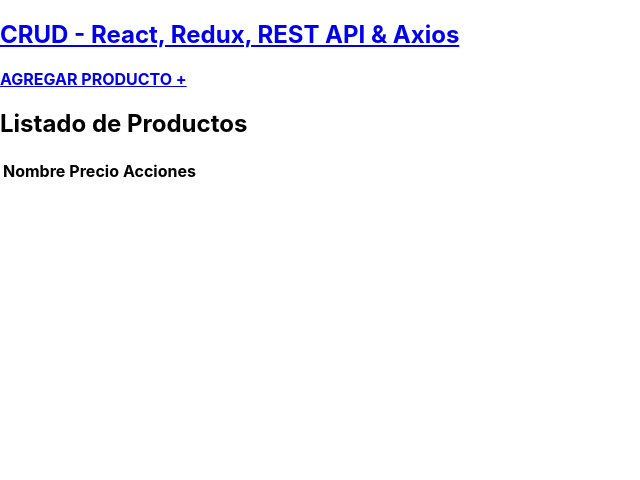
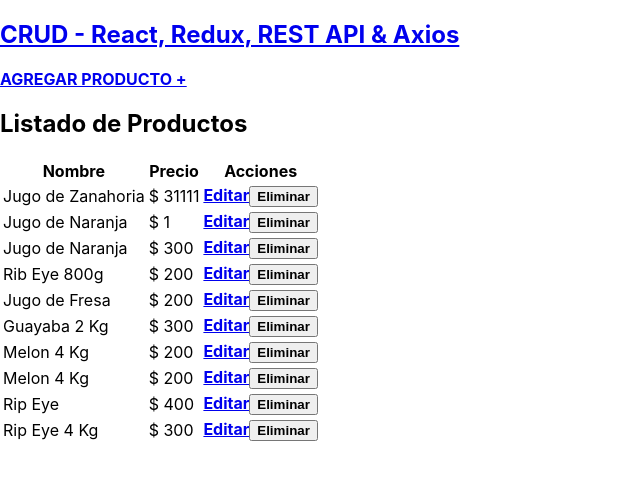
Before and after one commit to santiago-rodrig/products-manager, a React (Create React App) app: page / in a window 1280 px wide. Shown: the top 480 px of the page, without its empty margins (0-640 px from the left). Built offline with nearby package versions, Linux system fonts and the light colour scheme; data requests are answered from the project's data file; the HTML template or start-up script is replaced by a standard one.

Commit message:
add products listing in the component

```diff
--- a/src/actions/productos.ts
+++ b/src/actions/productos.ts
@@ -2,6 +2,9 @@
     AGREGAR_PRODUCTO,
     AGREGAR_PRODUCTO_EXITO,
     AGREGAR_PRODUCTO_ERROR,
+    OBTENER_PRODUCTOS,
+    OBTENER_PRODUCTOS_EXITO,
+    OBTENER_PRODUCTOS_ERROR,
 } from './types'
 
 import { Dispatch } from 'redux'
@@ -11,6 +14,7 @@
 export type Producto = {
     nombre: string
     precio: number
+    id?: number
 }
 
 // Crear nuevos productos
@@ -21,10 +25,10 @@
         try {
             await axiosClient.post('/productos', producto)
             dispatch(agregarProductoExito(producto))
-            Swal.fire('Correcto', 'El proyecto se ha creado correctamente', 'success')
+            Swal.fire('Correcto', 'El producto se ha creado correctamente', 'success')
         } catch (error) {
-            dispatch(agregarProductoError({ msg: 'No se pudo crear el proyecto' }))
-            Swal.fire('Error', 'No se pudo crear el proyecto', 'error')
+            dispatch(agregarProductoError({ msg: 'No se pudo crear el producto' }))
+            Swal.fire('Error', 'No se pudo crear el producto', 'error')
         }
     }
 }
@@ -42,3 +46,32 @@
     type: AGREGAR_PRODUCTO_ERROR,
     payload: error
 })
+
+// Obtener los productos
+export function obtenerProductos() {
+    return async (dispatch: Dispatch) => {
+        dispatch(obtenerProductosComienzo())
+
+        try {
+            const response = await axiosClient.get('/productos')
+            const productos = response.data
+            dispatch(obtenerProductosExito(productos))
+        } catch (_) {
+            dispatch(obtenerProductosError({ msg: 'No se pudieron obtener los productos' }))
+        }
+    }
+}
+
+const obtenerProductosComienzo = () => ({
+    type: OBTENER_PRODUCTOS
+})
+
+const obtenerProductosExito = (productos: Producto[]) => ({
+    type: OBTENER_PRODUCTOS_EXITO,
+    payload: productos
+})
+
+const obtenerProductosError = (error: { msg: string }) => ({
+    type: OBTENER_PRODUCTOS_ERROR,
+    payload: error
+})
--- a/src/actions/types/index.ts
+++ b/src/actions/types/index.ts
@@ -1,3 +1,9 @@
+// adding a product
 export const AGREGAR_PRODUCTO = 'AGREGAR_PRODUCTO'
 export const AGREGAR_PRODUCTO_EXITO = 'AGREGAR_PRODUCTO_EXITO'
 export const AGREGAR_PRODUCTO_ERROR = 'AGREGAR_PRODUCTO_ERROR'
+
+// getting the products
+export const OBTENER_PRODUCTOS = 'OBTENER_PRODUCTOS'
+export const OBTENER_PRODUCTOS_EXITO = 'OBTENER_PRODUCTOS_EXITO'
+export const OBTENER_PRODUCTOS_ERROR = 'OBTENER_PRODUCTOS_ERROR'
--- /dev/null
+++ b/src/components/Producto.tsx
@@ -0,0 +1,22 @@
+import React from 'react'
+import { Producto as ProductoType } from "../actions/productos";
+import { Link } from 'react-router-dom'
+
+const Producto = ({ producto }: { producto: ProductoType }) => {
+    const { nombre, precio, id } = producto
+
+    return (
+        <tr>
+            <td className={'text-center'}>{nombre}</td>
+            <td className={'text-center'}>$ {precio}</td>
+            <td className={'text-center'}>
+                <Link to={`/productos/editar/${id}`} className={'btn btn-primary mr-2'}>
+                    Editar
+                </Link>
+                <button type={'button'} className={'btn btn-danger'}>Eliminar</button>
+            </td>
+        </tr>
+    )
+}
+
+export default Producto
--- a/src/components/Productos.tsx
+++ b/src/components/Productos.tsx
@@ -1,25 +1,41 @@
-import React, { Fragment } from 'react'
+import React, {Fragment, useEffect} from 'react'
+import { useDispatch, useSelector } from "react-redux";
+import {obtenerProductos, Producto as ProductoType} from "../actions/productos";
+import Producto from "./Producto";
 
 const Productos: React.FC = () => {
+    const dispatch = useDispatch()
+    const productos = useSelector((state: { productos: { productos: ProductoType[] }}) => state.productos.productos)
+    const error = useSelector((state: { productos: { error: { msg: string } } }) => state.productos.error)
+    const loading = useSelector((state: { productos: { loading: boolean } }) => state.productos.loading)
+
+    useEffect(() => {
+        dispatch(obtenerProductos())
+    }, [dispatch])
+
     return (
         <Fragment>
             <h2 className={'text-center my-5'}>Listado de Productos</h2>
-            <table className={'table table-striped'}>
-                <thead className={'bg-primary table-dark'}>
+            {error ? <p className={'alert alert-danger text-center font-weight-bold my-3'}>{error.msg}</p> : null}
+            {loading ? <p className={'alert alert-info text-center font-weight-bold my3'}>Cargando...</p> : null}
+            {productos.length !== 0 ? (<table className={ 'table table-striped' }>
+                <thead className={ 'bg-primary table-dark' }>
                 <tr>
-                        <th scope={'col'} className={'text-center'}>
+                    <th scope={ 'col' } className={ 'text-center' }>
                         Nombre
                     </th>
-                        <th scope={'col'} className={'text-center'}>
+                    <th scope={ 'col' } className={ 'text-center' }>
                         Precio
                     </th>
-                        <th scope={'col'} className={'text-center'}>
+                    <th scope={ 'col' } className={ 'text-center' }>
                         Acciones
                     </th>
                 </tr>
                 </thead>
-                <tbody></tbody>
-            </table>
+                <tbody>
+                {productos.map(producto => <Producto key={producto.id} producto={producto} />)}
+                </tbody>
+            </table>) : <p className={'alert alert-info my-3 text-center font-weight-bold'}>No hay productos</p>}
         </Fragment>
     )
 }
--- a/src/reducers/productos.ts
+++ b/src/reducers/productos.ts
@@ -5,6 +5,9 @@
     AGREGAR_PRODUCTO,
     AGREGAR_PRODUCTO_EXITO,
     AGREGAR_PRODUCTO_ERROR,
+    OBTENER_PRODUCTOS,
+    OBTENER_PRODUCTOS_EXITO,
+    OBTENER_PRODUCTOS_ERROR,
 } from '../actions/types'
 
 // cada reducer tiene su propio state
@@ -24,6 +27,7 @@
             return {
                 ...state,
                 loading: true,
+                error: null,
             }
         case AGREGAR_PRODUCTO_EXITO:
             return {
@@ -38,6 +42,25 @@
                 loading: false,
                 error: action.payload,
             }
+        case OBTENER_PRODUCTOS:
+            return {
+                ...state,
+                loading: true,
+                error: null,
+            }
+        case OBTENER_PRODUCTOS_EXITO:
+            return {
+                ...state,
+                loading: false,
+                error: null,
+                productos: action.payload
+            }
+        case OBTENER_PRODUCTOS_ERROR:
+            return {
+                ...state,
+                loading: false,
+                error: action.payload
+            }
         default:
             return state
     }
```
Lines whose indentation alone changed are shown as unchanged.
